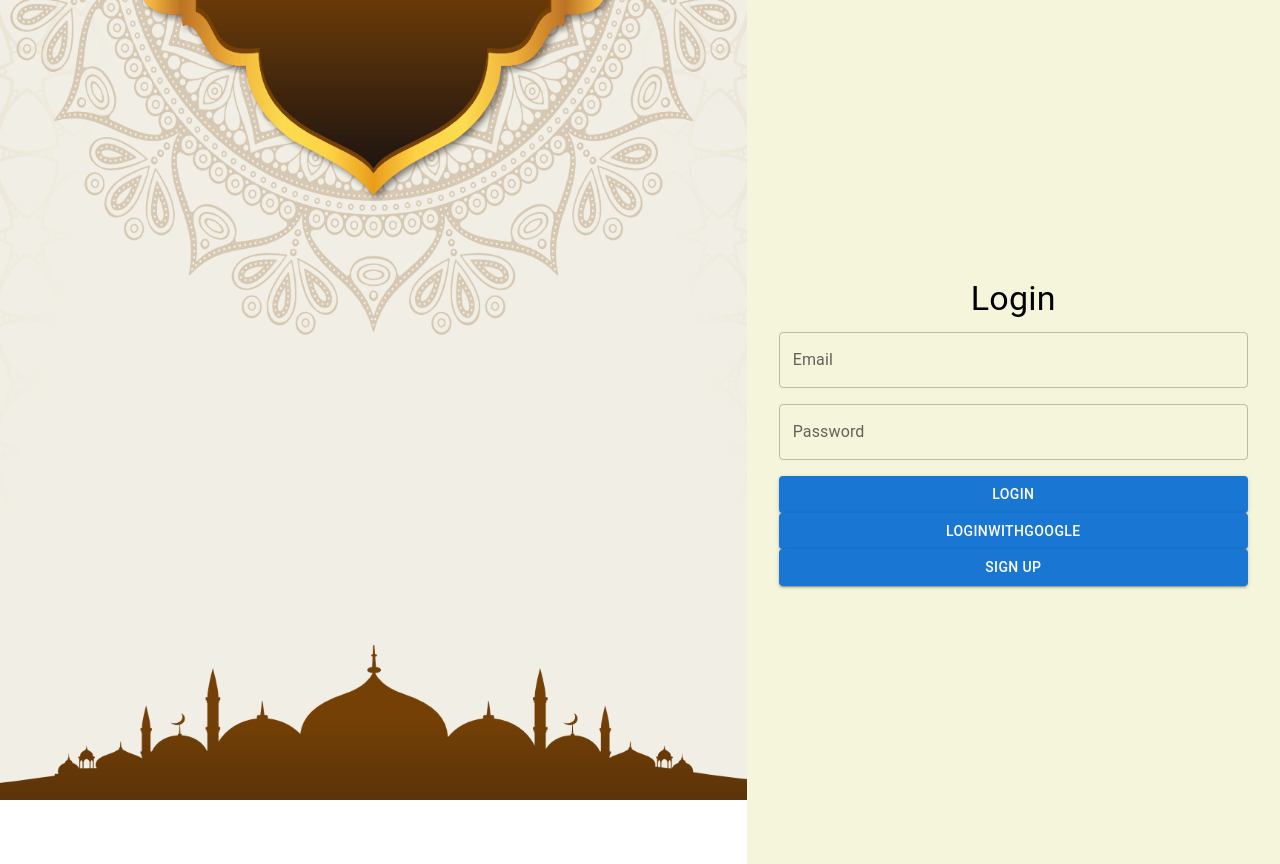
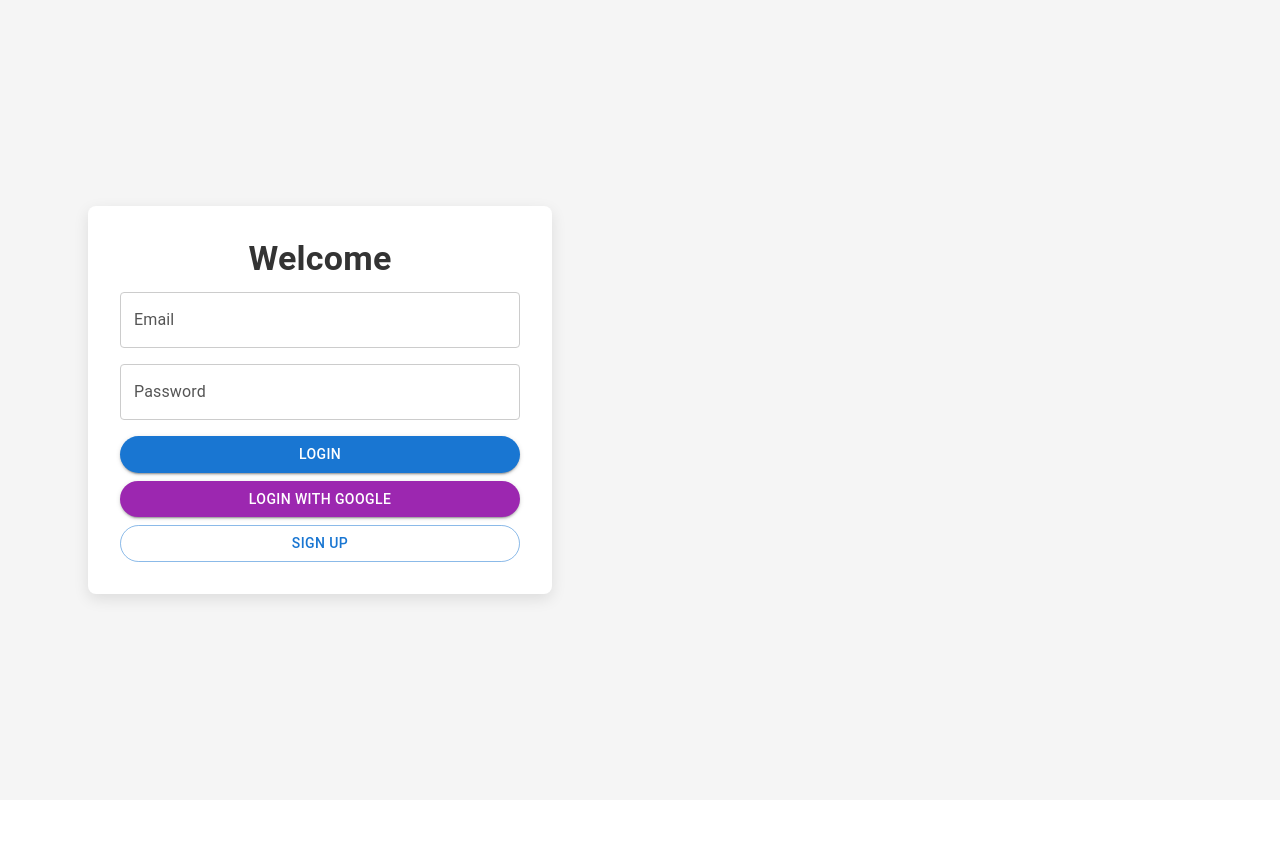
Before and after one commit to msqdmn/mosquedomain, a React (Create React App) app in the folder UI/mosquedomain/: page / in a window 1280 px wide. After the commit the page ends 800 px from the top, so only its background shows below. Built offline with nearby package versions, Linux system fonts and the light colour scheme.

Commit message:
drastic changes

```diff
--- a/UI/mosquedomain/src/LoginPage.js
+++ b/UI/mosquedomain/src/LoginPage.js
@@ -1,87 +1,123 @@
-import { Box, Grid, Typography, TextField, Button } from '@mui/material';
+import { Box, Grid, Typography, TextField, Button, Paper } from '@mui/material';
 import { useNavigate } from 'react-router-dom'; // For navigation
-import backgroundImage from './assets/background.png'; // Import the image
 import { useState } from 'react';
-import { googlesignin,signup,SignIn } from './components/auth';
-
+import { googlesignin, signup, SignIn } from './components/auth';
 
 function LoginPage() {
   const navigate = useNavigate();
-  const [Email, setEmail] = useState("")
-  const [Password, setPassword] = useState("")
+  const [Email, setEmail] = useState("");
+  const [Password, setPassword] = useState("");
+
   // Handle login button click
   const handleLogin = async () => {
-    console.log("Signed IN ",Email,Password)
-    await SignIn(Email,Password)
+    console.log("Signed IN ", Email, Password);
+    await SignIn(Email, Password);
     navigate('/central'); // Navigate to the central page
   };
+
   const handleGoogleLogin = async () => {
-    await googlesignin()
-    navigate('/central')
-  }
-  const handleSignUp = async() => {
-    await signup(Email,Password)
-    console.log("Signed UP ",Email,Password)
-  }
+    await googlesignin();
+    navigate('/central');
+  };
+
+  const handleSignUp = async () => {
+    await signup(Email, Password);
+    console.log("Signed UP ", Email, Password);
+  };
 
   return (
-    <Grid container sx={{ height: '100vh' }}>
-      {/* Left Section (60vw) */}
-      <Grid item xs={12} md={7}>
-        <Box
+    <Grid container sx={{ height: '100vh', bgcolor: '#f5f5f5' }}>
+      {/* Centered Login Section */}
+      <Grid item xs={12} md={6} sx={{ display: 'flex', justifyContent: 'center', alignItems: 'center' }}>
+        <Paper
+          elevation={6}
           sx={{
-            backgroundImage: `url(${backgroundImage})`,
-            backgroundSize: 'cover',
-            backgroundPosition: 'center',
-            height: '100%',
+            padding: 4,
+            borderRadius: '8px',
+            backgroundColor: 'white',
+            boxShadow: '0px 5px 15px rgba(0, 0, 0, 0.1)',
             width: '100%',
+            maxWidth: 400, // Limit the width of the login form
           }}
         >
-
-        </Box>
-      </Grid>
-
-      {/* Right Section (Login, 40vw) */}
-      <Grid item xs={12} md={5}>
-        <Box
-          sx={{
-            backgroundColor: 'beige',
-            height: '100%',
-            display: 'flex',
-            flexDirection: 'column',
-            justifyContent: 'center',
-            alignItems: 'center',
-            p: 4,
-          }}
-        >
-          <Typography variant="h4" gutterBottom>
-            Login
+          <Typography variant="h4" gutterBottom sx={{ fontWeight: 'bold', color: '#333', textAlign: 'center' }}>
+            Welcome
           </Typography>
           <TextField
             label="Email"
             variant="outlined"
             fullWidth
             sx={{ mb: 2 }}
-            onChange={(e)=>{setEmail(e.target.value)}}
-            />
+            onChange={(e) => { setEmail(e.target.value); }}
+            InputLabelProps={{
+              sx: { color: '#555' }, // Color for label
+            }}
+            InputProps={{
+              sx: {
+                '& .MuiOutlinedInput-notchedOutline': {
+                  borderColor: '#ccc', // Border color
+                },
+                '&:hover .MuiOutlinedInput-notchedOutline': {
+                  borderColor: '#777', // Border color on hover
+                },
+                '&.Mui-focused .MuiOutlinedInput-notchedOutline': {
+                  borderColor: '#3f51b5', // Border color when focused
+                },
+              },
+            }}
+          />
           <TextField
             label="Password"
             variant="outlined"
             type="password"
             fullWidth
             sx={{ mb: 2 }}
-            onChange={(e)=>{setPassword(e.target.value)}}
+            onChange={(e) => { setPassword(e.target.value); }}
+            InputLabelProps={{
+              sx: { color: '#555' },
+            }}
+            InputProps={{
+              sx: {
+                '& .MuiOutlinedInput-notchedOutline': {
+                  borderColor: '#ccc',
+                },
+                '&:hover .MuiOutlinedInput-notchedOutline': {
+                  borderColor: '#777',
+                },
+                '&.Mui-focused .MuiOutlinedInput-notchedOutline': {
+                  borderColor: '#3f51b5',
+                },
+              },
+            }}
           />
-          <Button variant="contained" color="primary" fullWidth onClick={handleLogin}>
+          <Button
+            variant="contained"
+            color="primary"
+            fullWidth
+            onClick={handleLogin}
+            sx={{ mb: 1, borderRadius: '25px' }} // Rounded button
+          >
             Login
           </Button>
-          <Button variant="contained" color="primary" fullWidth onClick={handleGoogleLogin}>
-            LoginWithGoogle
+          <Button
+            variant="contained"
+            color="secondary"
+            fullWidth
+            onClick={handleGoogleLogin}
+            sx={{ mb: 1, borderRadius: '25px' }}
+          >
+            Login with Google
           </Button>
-          <Button variant="contained" color="primary" fullWidth onClick={handleSignUp}>
+          <Button
+            variant="outlined"
+            color="primary"
+            fullWidth
+            onClick={handleSignUp}
+            sx={{ borderRadius: '25px' }}
+          >
             Sign Up
           </Button>
-        </Box>
+        </Paper>
       </Grid>
     </Grid>
   );
```
